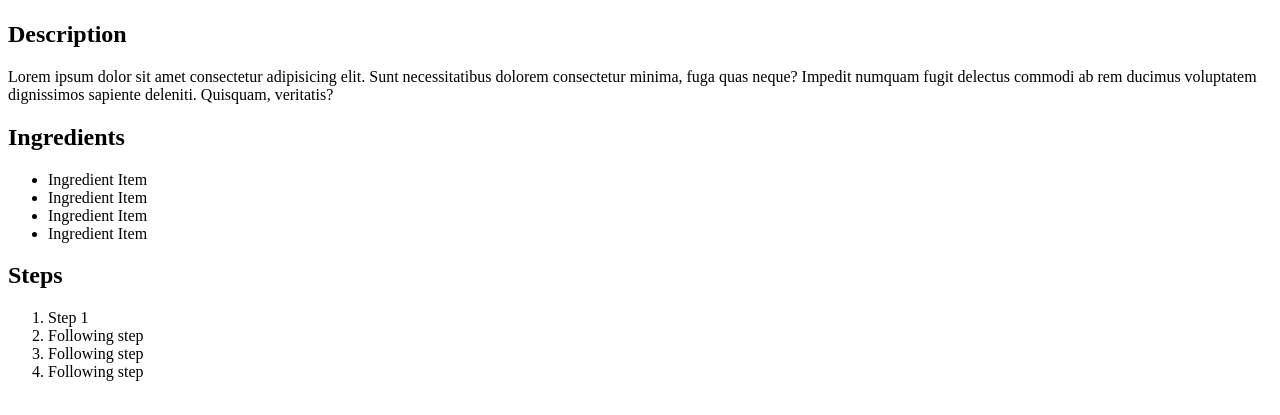
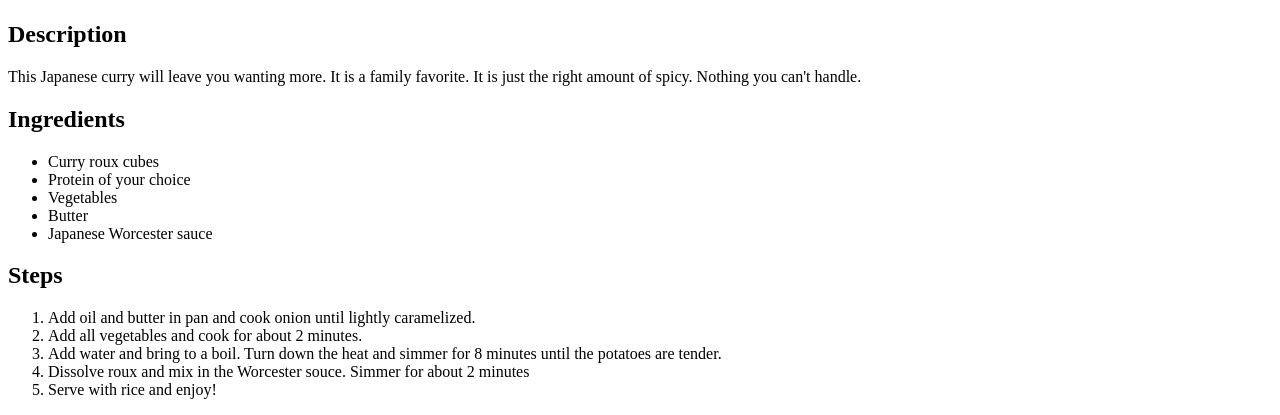
Before and after one commit to ypinamang/odin-recipes, a plain HTML site: page recipes/japanese-curry.html in a window 1280 px wide. Shown: the part 420-835 px from the top of the page. Drawn offline with Linux system fonts and the light colour scheme.

Commit message:
Add actual ingredients and steps

```diff
--- a/recipes/japanese-curry.html
+++ b/recipes/japanese-curry.html
@@ -19,26 +19,33 @@
 
     <h2>Description</h2>
     <p>
-      Lorem ipsum dolor sit amet consectetur adipisicing elit. Sunt
-      necessitatibus dolorem consectetur minima, fuga quas neque? Impedit
-      numquam fugit delectus commodi ab rem ducimus voluptatem dignissimos
-      sapiente deleniti. Quisquam, veritatis?
+      This Japanese curry will leave you wanting more. It is a family favorite.
+      It is just the right amount of spicy. Nothing you can't handle.
     </p>
 
     <h2>Ingredients</h2>
     <ul>
-      <li>Ingredient Item</li>
-      <li>Ingredient Item</li>
-      <li>Ingredient Item</li>
-      <li>Ingredient Item</li>
+      <li>Curry roux cubes</li>
+      <li>Protein of your choice</li>
+      <li>Vegetables</li>
+      <li>Butter</li>
+      <li>Japanese Worcester sauce</li>
     </ul>
 
     <h2>Steps</h2>
     <ol>
-      <li>Step 1</li>
-      <li>Following step</li>
-      <li>Following step</li>
-      <li>Following step</li>
+      <li>
+        Add oil and butter in pan and cook onion until lightly caramelized.
+      </li>
+      <li>Add all vegetables and cook for about 2 minutes.</li>
+      <li>
+        Add water and bring to a boil. Turn down the heat and simmer for 8
+        minutes until the potatoes are tender.
+      </li>
+      <li>
+        Dissolve roux and mix in the Worcester souce. Simmer for about 2 minutes
+      </li>
+      <li>Serve with rice and enjoy!</li>
     </ol>
   </body>
 </html>
```
